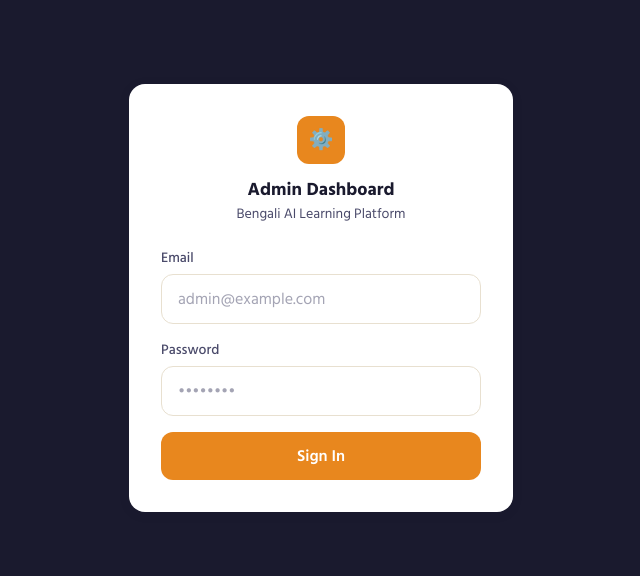
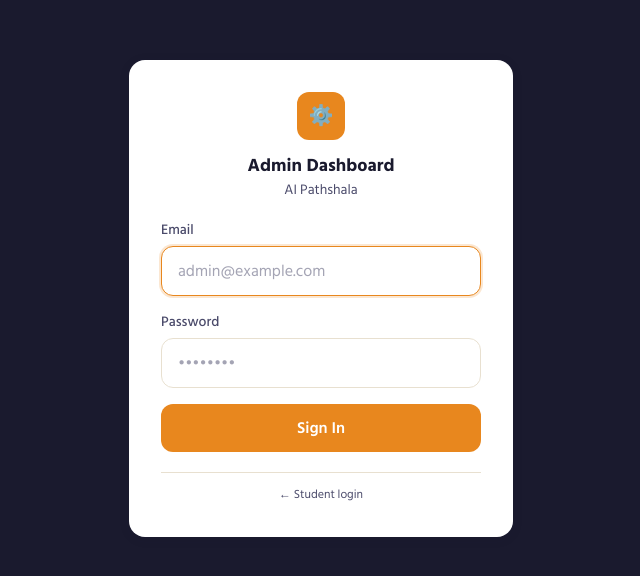
Before and after one commit to Sanchita-LegionAI/AI-Learning-platform, a React (Vite) app in the folder frontend/: page /admin/login in a window 1280 px wide. Shown: the part 102-678 px from the top of the page, without its empty margins (319-959 px from the left). Built offline with nearby package versions, Linux system fonts and the light colour scheme; no server answers; a web font is replaced by a local one.

Commit message:
fix: remove ProgressBar from LoginPage, fix AdminLogin to handle existing session

```diff
--- a/frontend/src/pages/LoginPage.jsx
+++ b/frontend/src/pages/LoginPage.jsx
@@ -3,7 +3,6 @@ import { useState } from 'react'
 import { useNavigate } from 'react-router-dom'
 import { supabase } from '../lib/supabase'
 import { useAuth } from '../context/AuthContext'
-import ProgressBar from '../components/ProgressBar'
 
 export default function LoginPage() {
   const { user, signOut } = useAuth()
@@ -77,7 +76,6 @@ export default function LoginPage() {
 
     return (
       <div className="min-h-screen bg-cream flex flex-col">
-        <ProgressBar currentStep="login" />
         <div className="flex-1 flex flex-col items-center justify-center px-4 pb-10">
 
           {/* Logo */}
@@ -147,7 +145,6 @@ export default function LoginPage() {
   // ── Normal login form ────────────────────────────────────────────────────
   return (
     <div className="min-h-screen bg-cream flex flex-col">
-      <ProgressBar currentStep="login" />
 
       <div className="flex-1 flex flex-col items-center justify-center px-4 pb-10">
         {/* Logo / header */}
--- a/frontend/src/pages/admin/AdminLogin.jsx
+++ b/frontend/src/pages/admin/AdminLogin.jsx
@@ -1,5 +1,8 @@
 // pages/admin/AdminLogin.jsx
-import { useState } from 'react'
+// Separate admin login — email + password only, no Google OAuth
+// If a student account is already logged in, shows a sign-out button first
+
+import { useState, useEffect } from 'react'
 import { useNavigate } from 'react-router-dom'
 import { supabase } from '../../lib/supabase'
 
@@ -8,17 +11,46 @@ export default function AdminLogin() {
   const [password, setPassword] = useState('')
   const [loading,  setLoading]  = useState(false)
   const [error,    setError]    = useState('')
+  const [currentUser, setCurrentUser] = useState(null)
   const navigate = useNavigate()
 
+  // Check if someone is already signed in
+  useEffect(() => {
+    supabase.auth.getSession().then(({ data }) => {
+      if (data?.session?.user) setCurrentUser(data.session.user)
+    })
+  }, [])
+
+  const signOutFirst = async () => {
+    setLoading(true)
+    await supabase.auth.signOut()
+    setCurrentUser(null)
+    setLoading(false)
+  }
+
   const signIn = async () => {
+    if (!email || !password) { setError('Email and password required'); return }
     setError('')
     setLoading(true)
     try {
-      const { error } = await supabase.auth.signInWithPassword({ email, password })
+      const { data, error } = await supabase.auth.signInWithPassword({ email, password })
       if (error) throw error
+
+      // Check if this account is admin
+      const { data: userData } = await supabase
+        .from('users')
+        .select('role')
+        .eq('id', data.user.id)
+        .single()
+
+      if (userData?.role !== 'admin') {
+        await supabase.auth.signOut()
+        throw new Error('This account does not have admin access.')
+      }
+
       navigate('/admin', { replace: true })
     } catch (e) {
-      setError(e.message || 'লগইন ব্যর্থ হয়েছে')
+      setError(e.message || 'Sign in failed')
     } finally {
       setLoading(false)
     }
@@ -26,31 +58,82 @@ export default function AdminLogin() {
 
   return (
     <div className="min-h-screen bg-ink flex items-center justify-center px-4">
-      <div className="bg-white rounded-2xl shadow-card p-8 w-full max-w-sm">
-        <div className="text-center mb-6">
+      <div className="bg-white rounded-2xl shadow-card p-8 w-full max-w-sm space-y-5">
+
+        {/* Header */}
+        <div className="text-center">
           <div className="w-12 h-12 bg-saffron rounded-xl flex items-center justify-center mx-auto mb-3">
             <span className="text-white text-xl">⚙️</span>
           </div>
           <h1 className="text-lg font-bold text-ink font-ui">Admin Dashboard</h1>
-          <p className="text-sm text-ink-light font-ui">Bengali AI Learning Platform</p>
+          <p className="text-sm text-ink-light font-ui">AI Pathshala</p>
         </div>
 
+        {/* Already signed in warning */}
+        {currentUser && (
+          <div className="bg-amber-50 border border-amber-200 rounded-xl px-4 py-3 space-y-2">
+            <p className="text-xs font-ui text-amber-800 font-semibold">Another account is signed in:</p>
+            <p className="text-xs font-ui text-amber-700 truncate">
+              {currentUser.user_metadata?.full_name || currentUser.email}
+            </p>
+            <p className="text-xs font-ui text-amber-600">
+              Sign out first to log in as admin.
+            </p>
+            <button
+              onClick={signOutFirst}
+              disabled={loading}
+              className="w-full text-xs font-ui font-semibold bg-amber-500 text-white py-2 rounded-lg
+                hover:bg-amber-600 disabled:opacity-50 transition-all"
+            >
+              {loading ? 'Signing out…' : 'Sign out & switch account'}
+            </button>
+          </div>
+        )}
+
+        {/* Login form — only show if no conflicting session */}
+        {!currentUser && (
           <div className="space-y-4">
             <div>
               <label className="label">Email</label>
-            <input type="email" value={email} onChange={e => setEmail(e.target.value)}
-              className="input-field" placeholder="admin@example.com" />
+              <input
+                type="email"
+                value={email}
+                onChange={e => setEmail(e.target.value)}
+                className="input-field"
+                placeholder="admin@example.com"
+                autoFocus
+              />
             </div>
             <div>
               <label className="label">Password</label>
-            <input type="password" value={password} onChange={e => setPassword(e.target.value)}
+              <input
+                type="password"
+                value={password}
+                onChange={e => setPassword(e.target.value)}
                 onKeyDown={e => e.key === 'Enter' && signIn()}
-              className="input-field" placeholder="••••••••" />
+                className="input-field"
+                placeholder="••••••••"
+              />
             </div>
-          {error && <p className="text-red-500 text-sm font-ui">{error}</p>}
-          <button onClick={signIn} disabled={loading} className="btn-primary">
-            {loading ? 'Signing in...' : 'Sign In'}
+            {error && (
+              <p className="text-red-500 text-sm font-ui">{error}</p>
+            )}
+            <button
+              onClick={signIn}
+              disabled={loading}
+              className="btn-primary"
+            >
+              {loading ? 'Signing in…' : 'Sign In'}
             </button>
+          </div>
+        )}
+
+        {/* Back to student login */}
+        <div className="text-center pt-2 border-t border-border">
+          <a href="/login"
+            className="text-xs font-ui text-ink-light hover:text-saffron transition-colors">
+            ← Student login
+          </a>
         </div>
       </div>
     </div>
```
Lines whose indentation alone changed are shown as unchanged.
